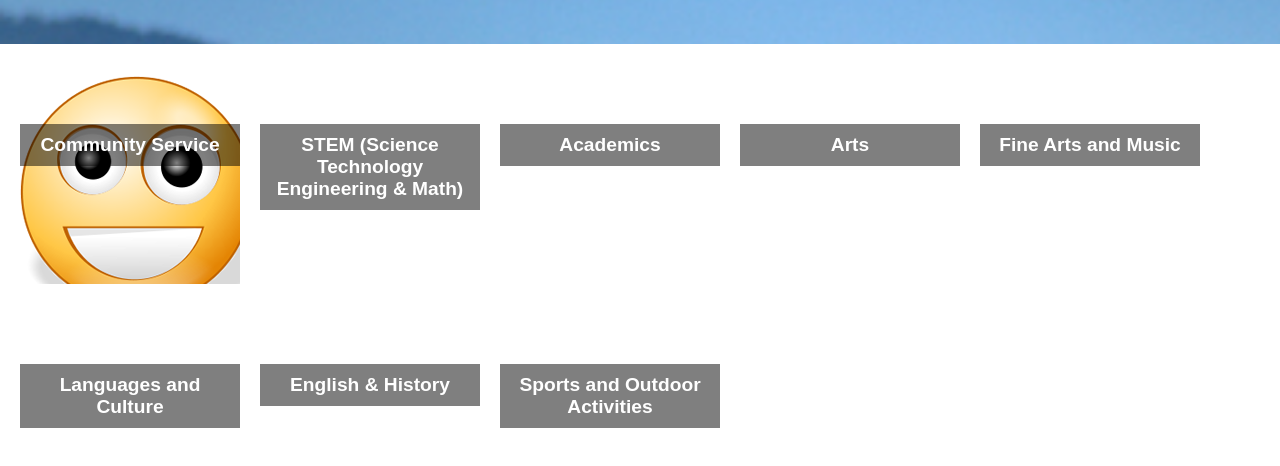
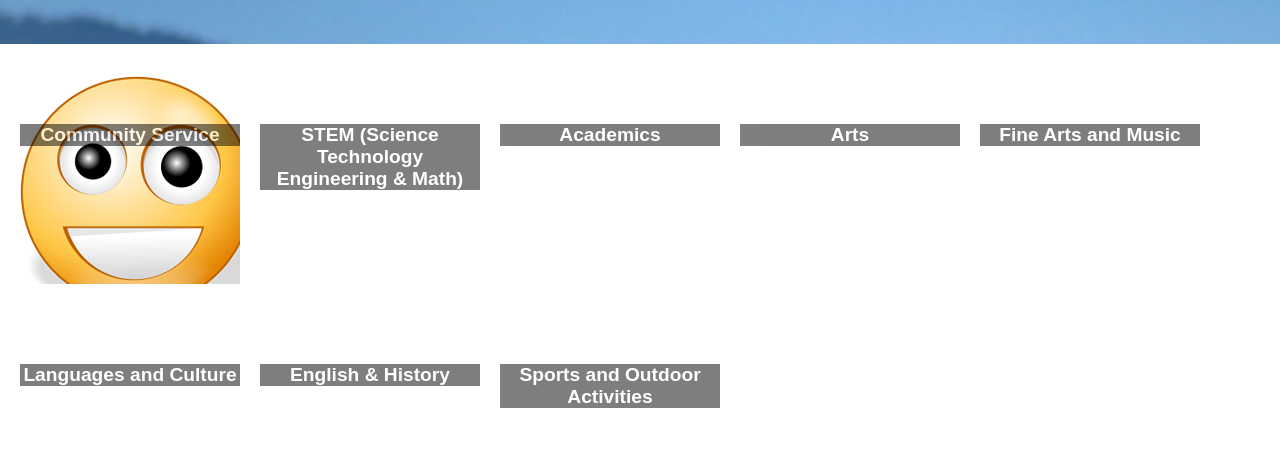
Before and after one commit to yodaiken/whs-clubs, a plain HTML site: page index.html in a window 1280 px wide. Shown: the part 156-622 px from the top of the page. Drawn offline with nearby package versions, Linux system fonts and the light colour scheme.

Commit message:
Add IE8 suppot for opacity in title <a>

```diff
--- a/index.html
+++ b/index.html
@@ -51,7 +51,9 @@
         li h2 a {
             display: block;
             background: #000;
-            background: rgba(0, 0, 0, .5);
+            zoom: 1;
+            opacity: .5;
+            filter: alpha(opacity=50)
             padding: 10px;
             font-size: 1.2em;
             font-weight: bold;
```
